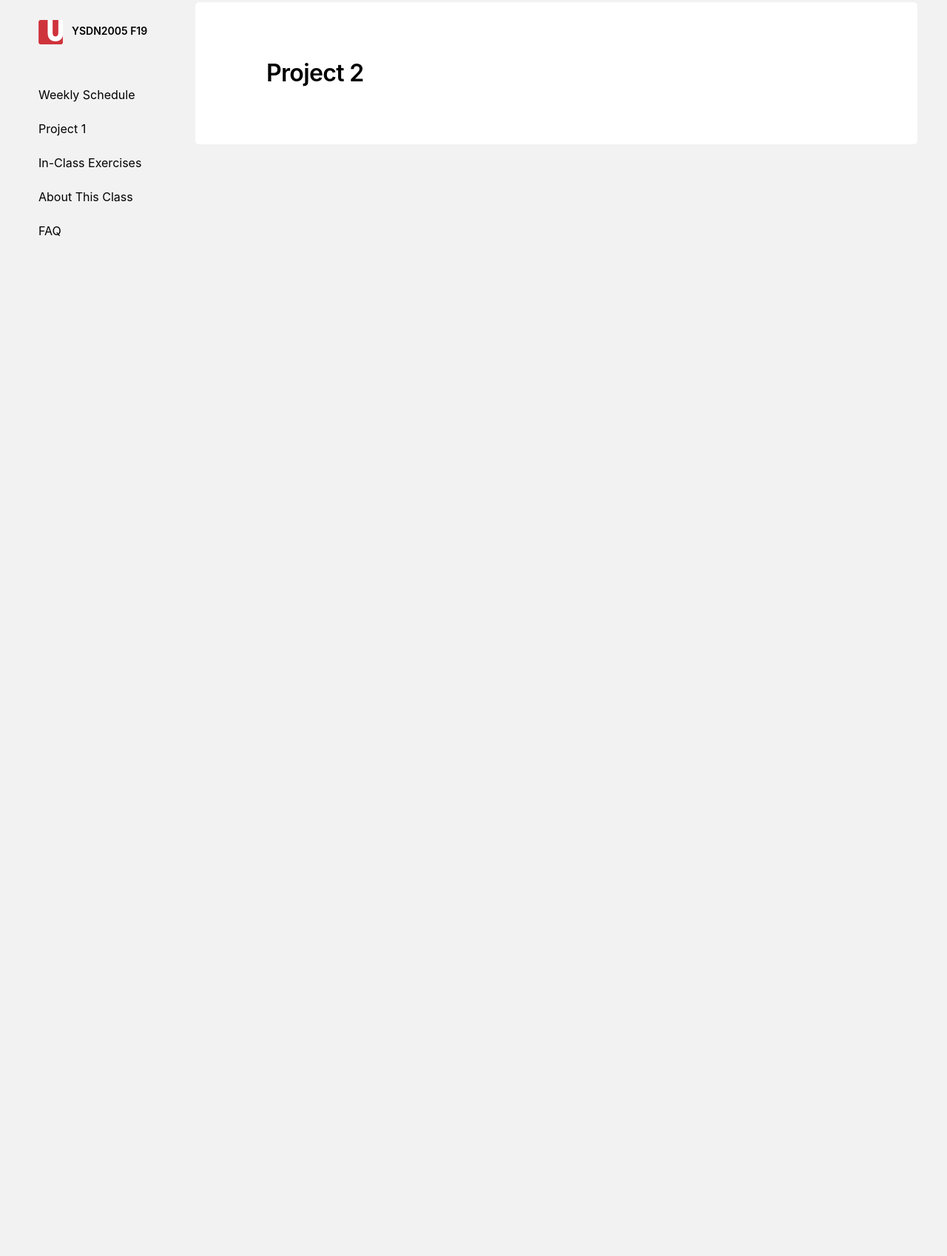
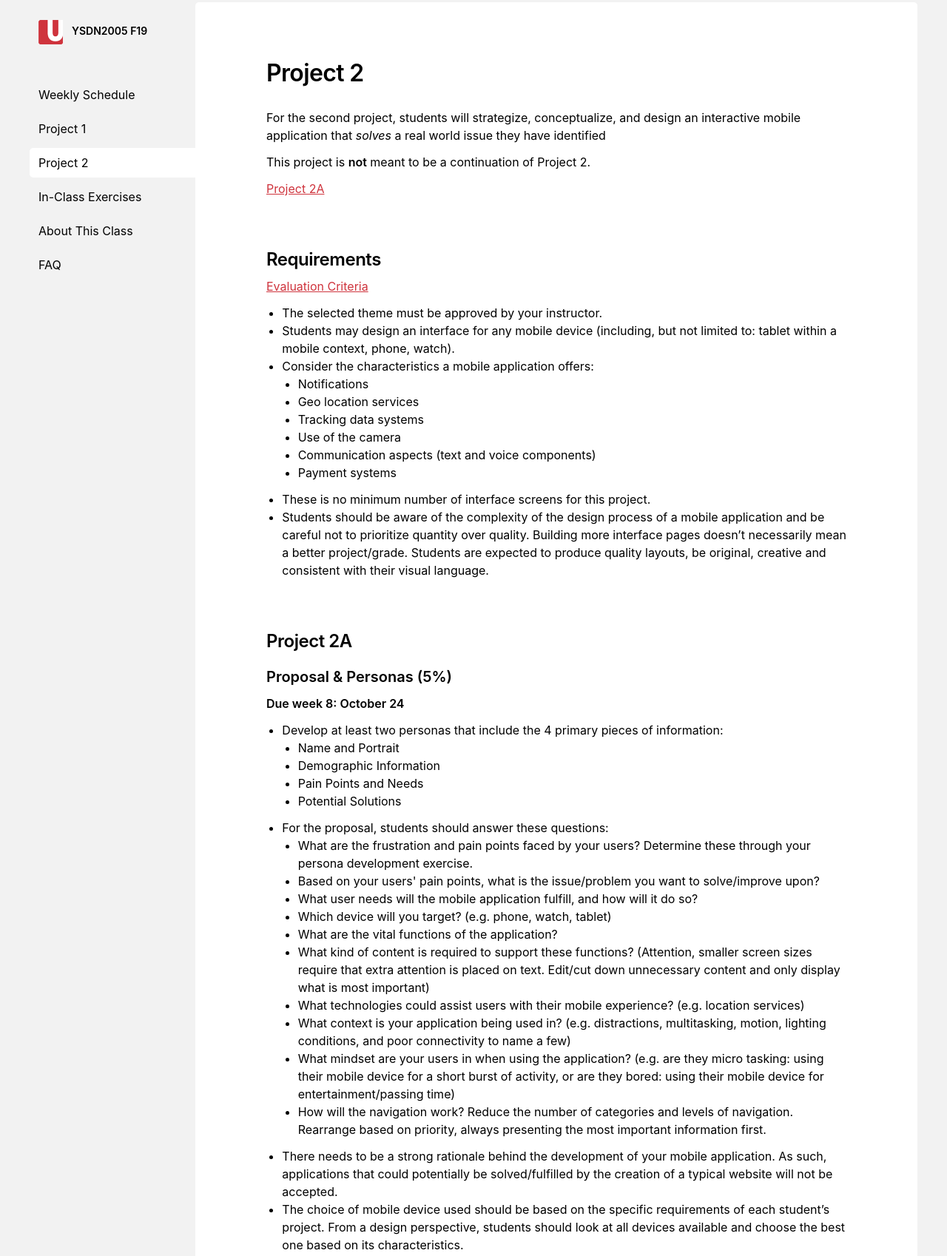
Before and after one commit to yorkdesign/YSDN2005-F19, a plain HTML site: page projects/project-2/index.html in a window 1280 px wide. Shown: the part 21-1719 px from the top of the page at 74% size. Before the commit the page ends 800 px from the top, so only its background shows below. Drawn offline with Linux system fonts and the light colour scheme.

Commit message:
Added week 6 materials

```diff
--- a/projects/project-2/index.html
+++ b/projects/project-2/index.html
@@ -17,7 +17,7 @@
 						<li class="c-navigation__item "><a class="c-navigation__link" href="/YSDN2005-F19/">Weekly Schedule</a></li>
 
 						<li class="c-navigation__item "><a class="c-navigation__link" href="/YSDN2005-F19/projects/project-1/">Project 1</a></li>
-						<!--li class="c-navigation__item is-selected"><a class="c-navigation__link" href="/YSDN2005-F19/projects/project-2/">Project 2</a></li-->
+						<li class="c-navigation__item is-selected"><a class="c-navigation__link" href="/YSDN2005-F19/projects/project-2/">Project 2</a></li>
 
 						<!--li class="c-navigation__item "><a class="c-navigation__link" href="/YSDN2005-F19/exercises/exercises/">Exercises</a></li-->
 						<li class="c-navigation__item "><a class="c-navigation__link" href="/YSDN2005-F19/exercises/ice/">In-Class Exercises</a></li>
@@ -29,6 +29,55 @@
 			</header>
 			<main class="c-main-content">
 				<div class="o-box">	<h1>Project 2</h1>
+	<p>For the second project, students will strategize, conceptualize, and design an interactive mobile application that <em>solves</em> a real world issue they have identified</p>
+<p>This project is <strong>not</strong> meant to be a continuation of Project 2.</p>
+<p><a href="#project-2a">Project 2A</a></p>
+<h2 id="requirements">Requirements</h2>
+<p><a href="../../assets/documents/Rubric-Project2.pdf">Evaluation Criteria</a></p>
+<ul>
+<li>The selected theme must be approved by your instructor.</li>
+<li>Students may design an interface for any mobile device (including, but not limited to: tablet within a mobile context, phone, watch).</li>
+<li>Consider the characteristics a mobile application offers:<ul>
+<li>Notifications</li>
+<li>Geo location services</li>
+<li>Tracking data systems</li>
+<li>Use of the camera</li>
+<li>Communication aspects (text and voice components)</li>
+<li>Payment systems</li>
+</ul>
+</li>
+<li>These is no minimum number of interface screens for this project.</li>
+<li>Students should be aware of the complexity of the design process of a mobile application and be careful not to prioritize quantity over quality. Building more interface pages doesn’t necessarily mean a better project/grade. Students are expected to produce quality layouts, be original, creative and consistent with their visual language.</li>
+</ul>
+<h2 id="project-2a">Project 2A</h2>
+<h3 id="proposal-personas-5-">Proposal &amp; Personas (5%)</h3>
+<p><strong>Due week 8: October 24</strong></p>
+<ul>
+<li>Develop at least two personas that include the 4 primary pieces of information:<ul>
+<li>Name and Portrait</li>
+<li>Demographic Information</li>
+<li>Pain Points and Needs</li>
+<li>Potential Solutions</li>
+</ul>
+</li>
+<li>For the proposal, students should answer these questions:<ul>
+<li>What are the frustration and pain points faced by your users? Determine these through your persona development exercise.</li>
+<li>Based on your users&#39; pain points, what is the issue/problem you want to solve/improve upon?</li>
+<li>What user needs will the mobile application fulfill, and how will it do so?</li>
+<li>Which device will you target? (e.g. phone, watch, tablet)</li>
+<li>What are the vital functions of the application?</li>
+<li>What kind of content is required to support these functions? (Attention, smaller screen sizes require that extra attention is placed on text. Edit/cut down unnecessary content and only display what is most important)</li>
+<li>What technologies could assist users with their mobile experience? (e.g. location services)</li>
+<li>What context is your application being used in? (e.g. distractions, multitasking, motion, lighting conditions, and poor connectivity to name a few)</li>
+<li>What mindset are your users in when using the application? (e.g. are they micro tasking: using their mobile device for a short burst of activity, or are they bored: using their mobile device for entertainment/passing time)</li>
+<li>How will the navigation work? Reduce the number of categories and levels of navigation. Rearrange based on priority, always presenting the most important information first.</li>
+</ul>
+</li>
+<li>There needs to be a strong rationale behind the development of your mobile application. As such, applications that could potentially be solved/fulfilled by the creation of a typical website will not be accepted.</li>
+<li>The choice of mobile device used should be based on the specific requirements of each student’s project. From a design perspective, students should look at all devices available and choose the best one based on its characteristics.</li>
+</ul>
+<p>Combine everything for Project 2A into a single PDF document and submit according to the <a href="../../faq/#class-work-submission-process">class work submission process</a>. Make sure to optimize your PDF file size. The final PDF must be less than 5MB in size.</p>
+<p>Bring a copy of your proposal and personas (B&amp;W print or laptop) to class and be ready for group discussions.</p>
 
 </div>
 			</main>
```
Also changed, not shown: 404.html (+1 -1 lines), about/index.html (+1 -1 lines), exercises/exercises/index.html (+1 -1 lines), exercises/ice/index.html (+1 -1 lines), faq/index.html (+1 -1 lines), index.html (+16 -2 lines), projects/project-1/index.html (+1 -1 lines), 1 other file.
